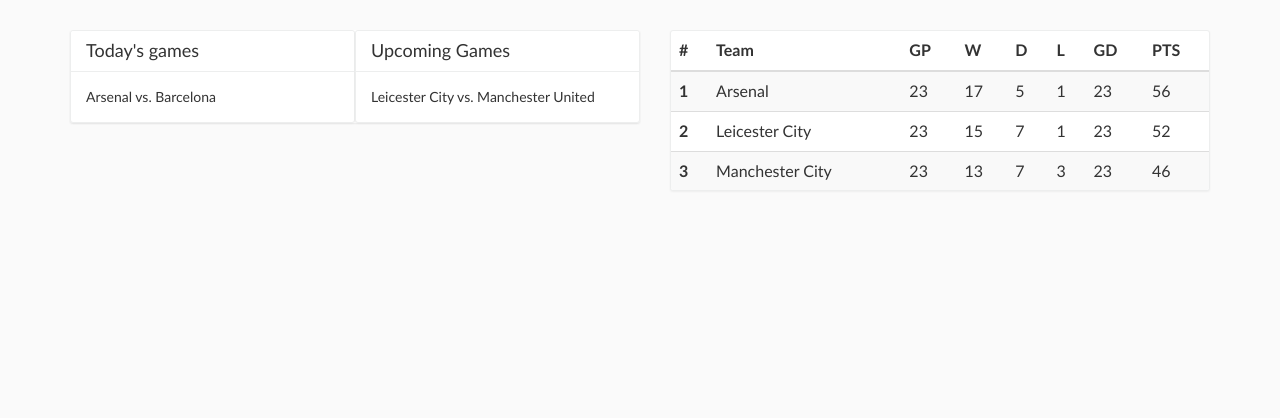
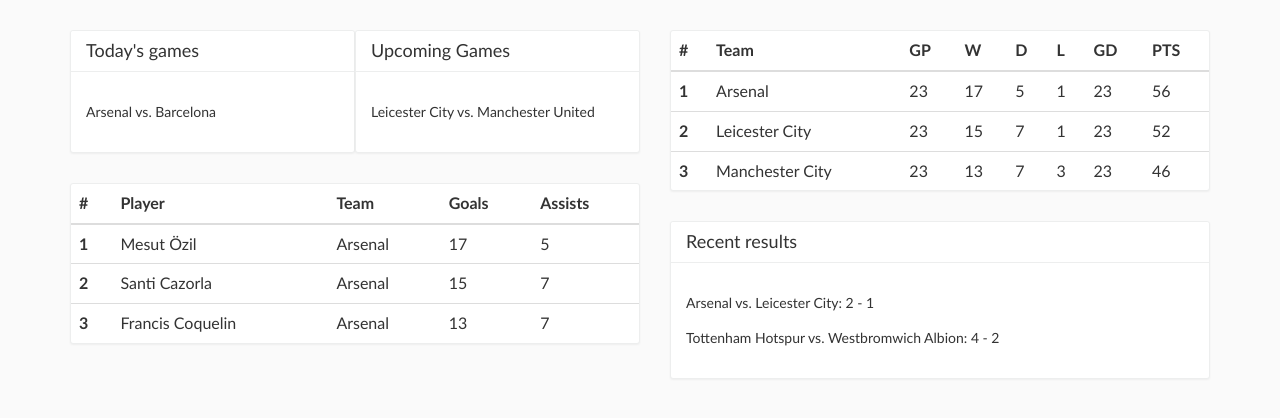
Before and after one commit to hulawho/descup, a PHP site: page / in a window 1280 px wide. Shown: the part 50-468 px from the top of the page. Run offline with PHP 8.4, Linux system fonts and the light colour scheme; data that the repository does not hold is empty; a stand-in replaces the project's code that opens the database connection.

Commit message:
all necessary components added

```diff
--- a/home.php
+++ b/home.php
@@ -1,10 +1,9 @@
 	<div class='row-fluid'>
 		<div class='container'>
 			<div class='col-xs-12 col-md-6 post'>
+				<div class='row'>
 					<div class='panel panel-nb'>
-					<div class='row'>
-						<div class='container'>
-							<div class='col-xs-12 col-md-3 panel-container'>
+						<div class='col-xs-12 col-md-6 panel-first'>
 							<div class='panel panel-default'>
 								<div class='panel-heading'>
 									<h3>Today's games</h3>
@@ -15,7 +14,7 @@
 								</div>
 							</div>
 						</div>
-							<div class='col-xs-12 col-md-3 panel-container'>
+						<div class='col-xs-12 col-md-6 panel-last'>
 							<div class='panel panel-default'>
 								<div class='panel-heading'>
 									<h3>Upcoming Games</h3>
@@ -28,12 +27,37 @@
 						</div>
 					</div>
 				</div>
+				<div class='row'>
+					<div class='col-xs-12 col-md-12 padding-top'>
+						<div class='panel'>
+							<table class="table">
+								<thead>
+									<tr>
+										<th>#</th><th>Player</th><th>Team</th><th>Goals</th><th>Assists</th>
+									</tr>
+								</thead>
+								<tbody>
+									<tr>
+										<th scope="row">1</th><td>Mesut Özil</td><td>Arsenal</td><td>17</td><td>5</td>
+									</tr>
+									<tr>
+										<th scope="row">2</th><td>Santi Cazorla</td><td>Arsenal</td><td>15</td><td>7</td>
+									</tr>
+									<tr>
+										<th scope="row">3</th><td>Francis Coquelin</td><td>Arsenal</td><td>13</td><td>7</td>
+									</tr>
+								</tbody>
+							</table>
+						</div>
+					</div>
 				</div>
 			</div>
 
 			<div class='col-xs-12 col-md-6 post post-next'>
+				<div class='row'>
+					<div class='col-xs-12 col-md-12'>
 						<div class='panel'>
-					<table class="table table-striped">
+							<table class="table">
 								<thead>
 									<tr>
 										<th>#</th><th>Team</th><th>GP</th><th>W</th><th>D</th><th>L</th><th>GD</th><th>PTS</th>
@@ -53,6 +77,20 @@
 							</table>
 						</div>
 					</div>
+					<div class='col-xs-12 col-md-12 padding-top'>
+						<div class='panel panel-default'>
+							<div class='panel-heading'>
+								<h3>Recent results</h3>
+							</div>
+
+							<div class='panel-body'>
+								<p>Arsenal vs. Leicester City: 2 - 1</p>
+								<p>Tottenham Hotspur vs. Westbromwich Albion: 4 - 2</p>
+							</div>
+						</div>
+					</div>
+				</div>
+			</div>
 
 		</div>
 	</div>
--- a/public/stylesheets/alt.css
+++ b/public/stylesheets/alt.css
@@ -287,9 +287,21 @@
 	padding-right: 0px;
 }
 
+.padding-top {
+	padding-top: 30px;
+}
+
 @media (min-width: 768px) {
 	.post-next {
 		padding-left: 30px;
+	}
+
+	.panel-first {
+		padding-right: 0;
+	}
+
+	.panel-last {
+		padding-left: 0;
 	}
 }
 
@@ -312,7 +324,7 @@
 }
 
 .panel-default>.panel-body>p {
-	margin: 0;
+	margin: 15px 0px;
 }
 
 .panel-title {
@@ -322,10 +334,6 @@
 .panel-footer {
 	border-top: 1px solid rgba(0,0,0,0.10);
 	background-color: #FFF;
-}
-
-.panel-container {
-	padding: 0;
 }
 
 .panel-nb {
```
Lines whose indentation alone changed are shown as unchanged.
